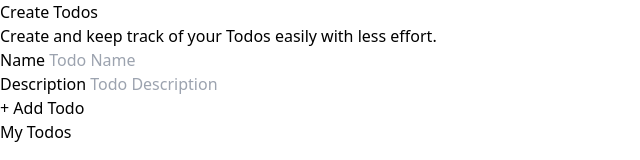
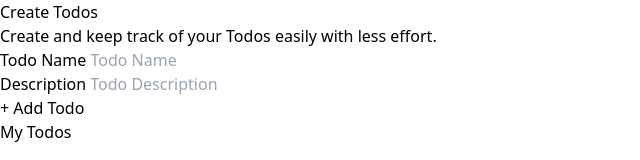
Before and after one commit to Metro13/todo-list, a SvelteKit app: page / in a window 1280 px wide. Shown: the top 160 px of the page, without its empty margins (0-640 px from the left). Built offline with nearby package versions, Linux system fonts and the light colour scheme.

Commit message:
spelling change

```diff
--- a/src/components/todos-form.svelte
+++ b/src/components/todos-form.svelte
@@ -20,7 +20,7 @@
     <form method="post" on:submit|preventDefault={createTodos} class="grid">
         <div class="grid p-4">
             <label class="text-lg font-medium" for="TodoName">
-                Name
+                Todo Name
             </label>
             <input required bind:value={todoName} class=" w-96 p-2 border active:border-purple-700 rounded h-12" type="text" name="TodoName" id="TodoName" placeholder="Todo Name">
         </div>
```
